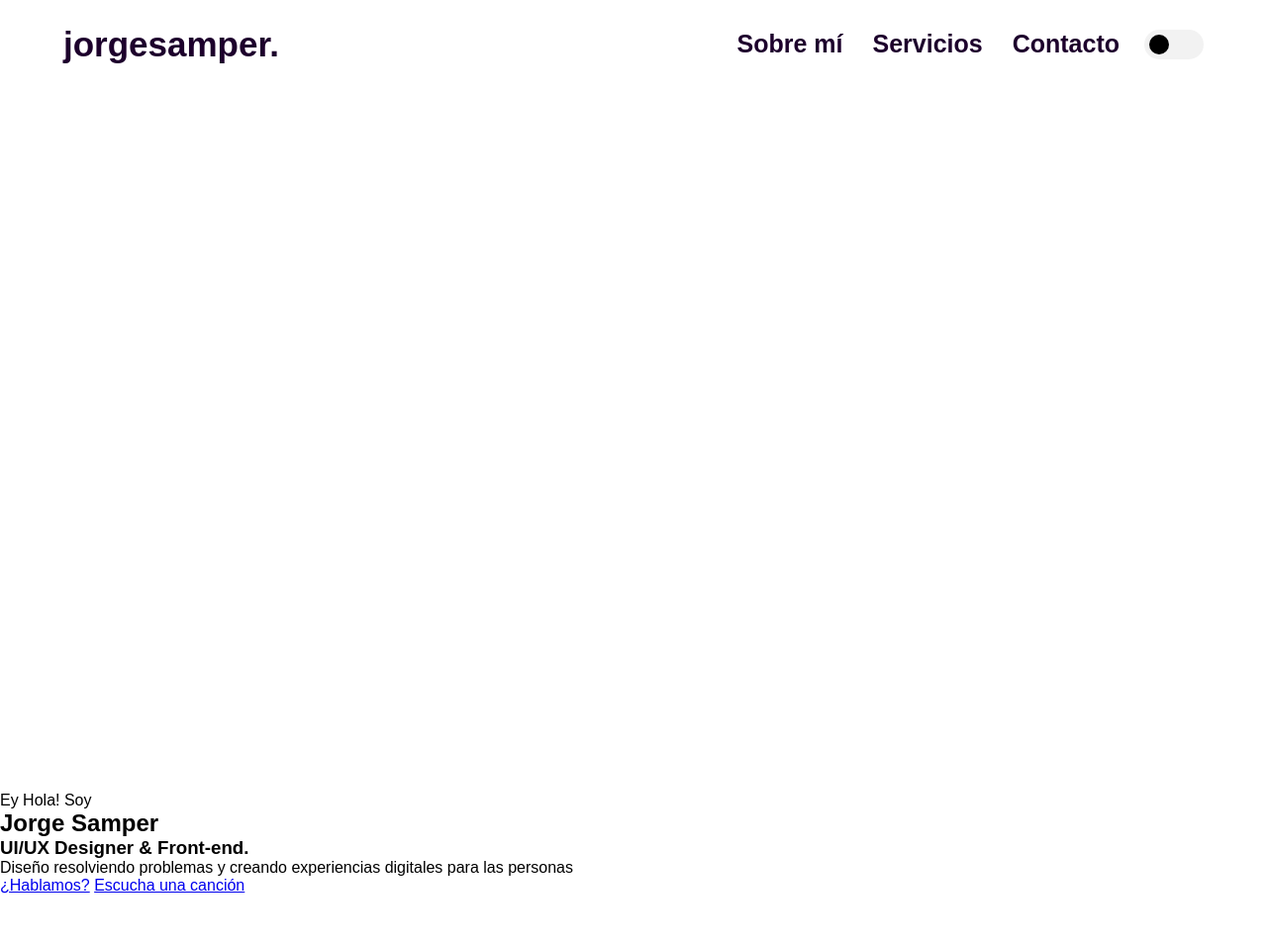
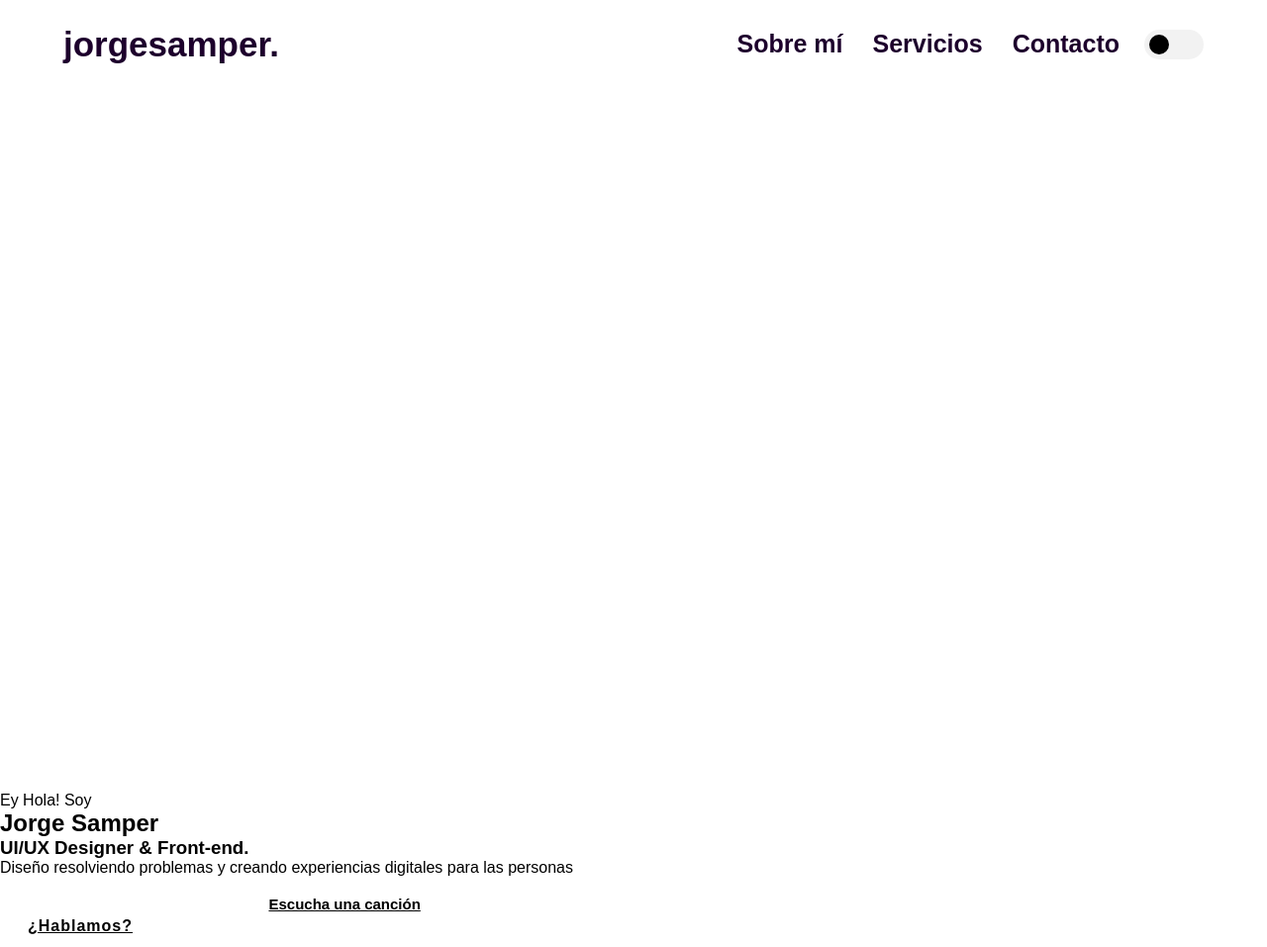
Before and after one commit to jorgesamper/Portafolio-new, a plain HTML site: page index.html in a window 1280 px wide. Shown: the whole page at 99% size. Before the commit the page ends 904 px from the top, so only its background shows below. Drawn offline with Linux system fonts and the light colour scheme.

Commit message:
Update styles.css

```diff
--- a/styles.css
+++ b/styles.css
@@ -104,6 +104,57 @@
     opacity: 1;
     top: 50px;
 }
+
+button2{
+    display: inline-flex;
+    align-items: center;
+    justify-content: center;
+}
+
+.btn{
+    display: inline-block;
+    padding: 12px 28px;
+    background:var(--main-color);
+    /* border-radius: 6px; */
+    color: var(--text-color);
+    font-size: 1rem;
+    letter-spacing: 1px;
+    font-weight: 600;
+    transition: all .45s ease;
+}
+
+.btn:hover{
+    transform: scale(0.9);
+}
+
+.btn2{
+    display: inline-flex;
+    align-items: center;
+    justify-content: center;
+    font-size: 15px;
+    font-weight: 600;
+    color: var(--text-color);
+    margin-left: 35px;
+}
+
+.btn2 span i{
+    height: 55px;
+    width: 55px;
+    background: var(--main-color);
+    color: var(--text-color);
+    display: flex;
+    align-items: center;
+    justify-content: center;
+    font-size: 35px;
+    border-radius: 50%;
+    margin-right: 15px;
+    transition: all .45s ease;
+}
+
+.btn2 span i:hover{
+    transform: scale(1.1) translateY(5px);
+}
+
 input[type="checkbox"]:checked + span{
     left: 30px;
     background-color: #ff1aec;
```
